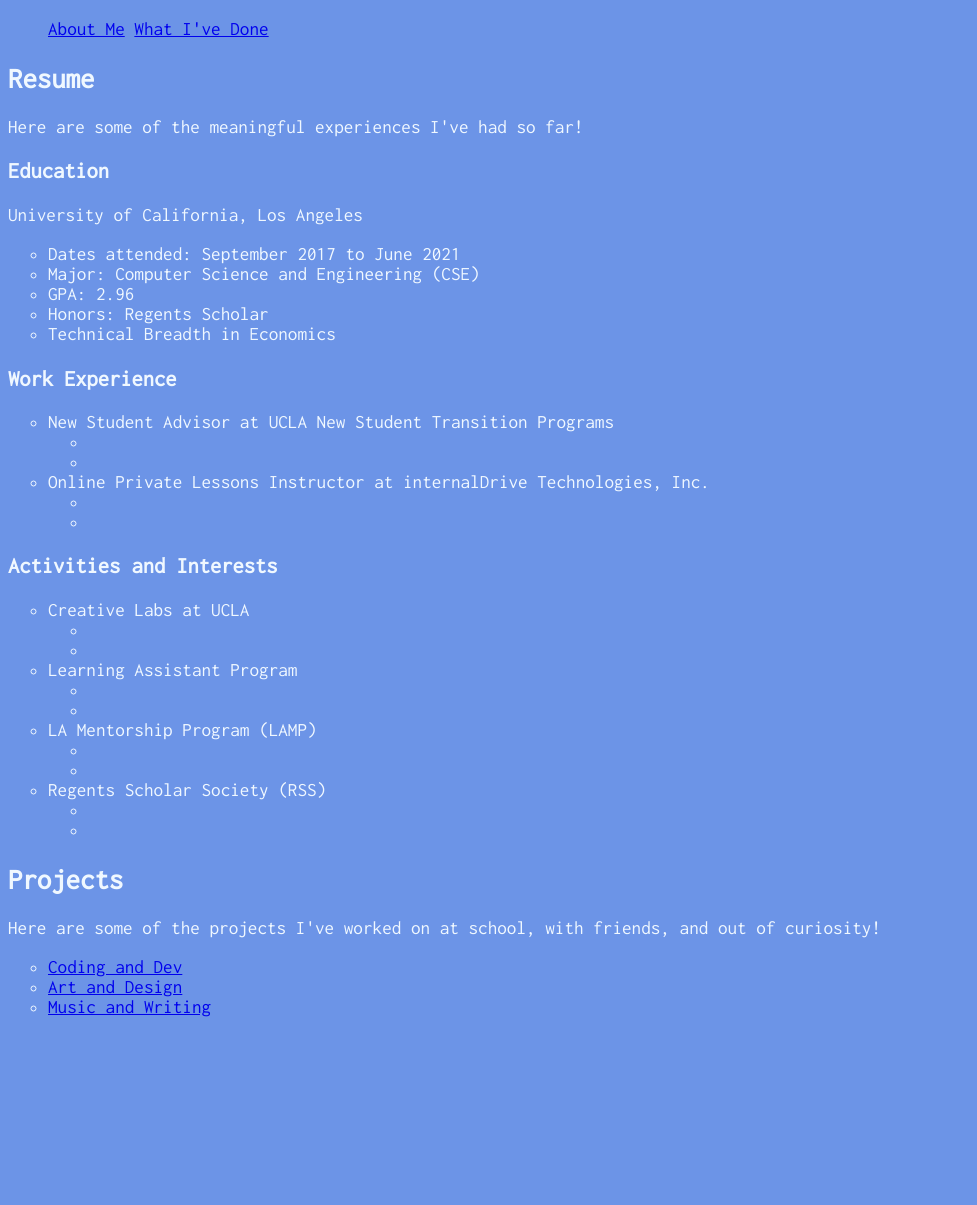
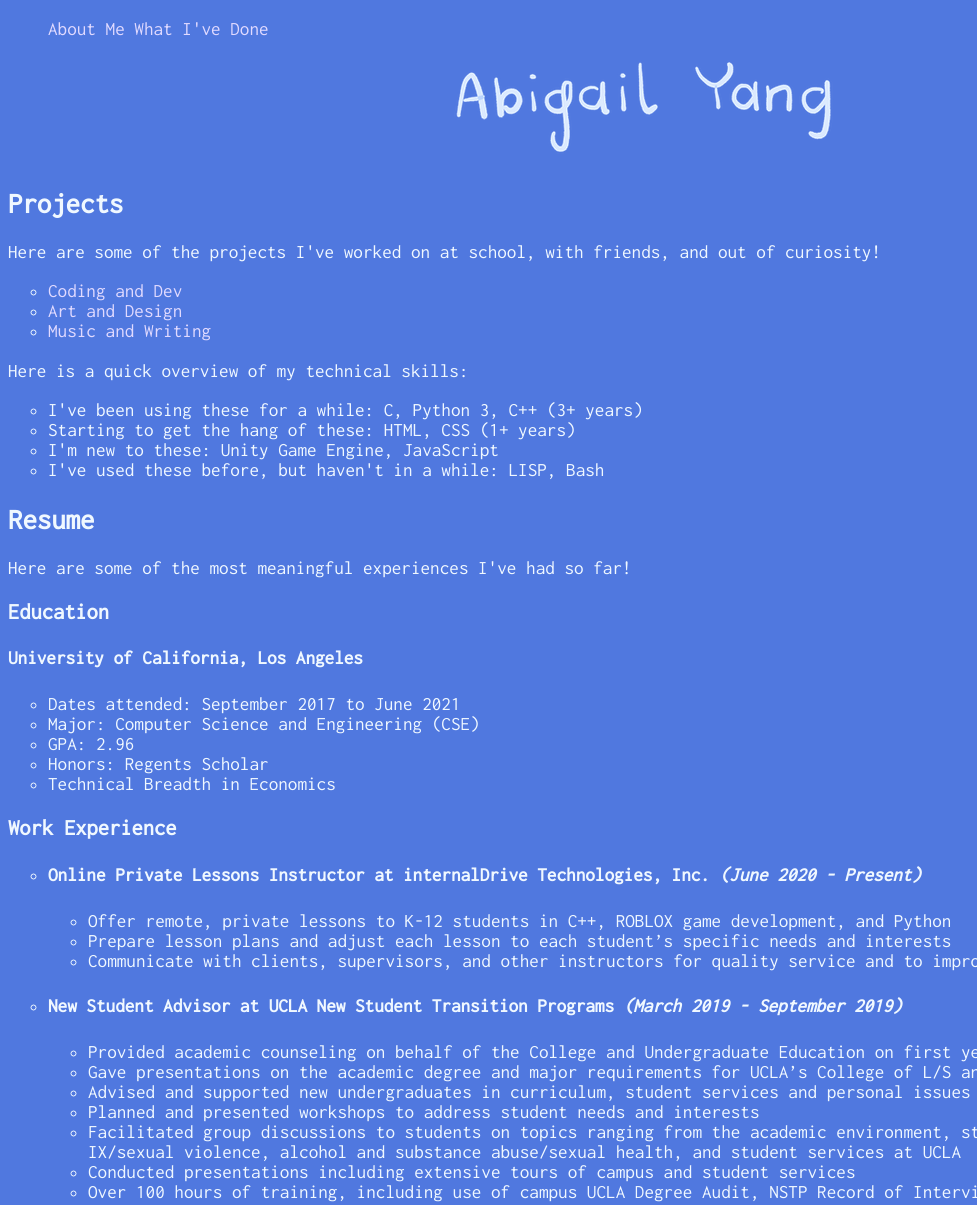
Before and after one commit to yangjabigail/yangjabigail.github.io, a plain HTML site: page projres.html in a window 1280 px wide. Shown: the top 1205 px of the page, without its empty margins (0-977 px from the left). Before the commit the page ends 1036 px from the top, so only its background shows below. Drawn offline with Linux system fonts and the light colour scheme.

Commit message:
Finished resume page HTML

```diff
--- a/projres.html
+++ b/projres.html
@@ -19,16 +19,37 @@
     </ul>
   </div>
 
+   <!-- just the header? -->
+  <center><img src="name_heading.png"></center>
+
+  <!-- Projects -->
+  <div id="projects">
+    <h2>Projects</h2>
+    <p>Here are some of the projects I've worked on at school, with friends, and out of curiosity!<p>
+    <ul>
+      <li><a href="devprojects.html">Coding and Dev</a></li>
+      <li><a href="artprojects.html">Art and Design</a></li>
+      <li><a href="musicprojects.html">Music and Writing</a></li>
+    </ul>
+    <p>Here is a quick overview of my technical skills:</p>
+    <ul>
+      <li>I've been using these for a while: C, Python 3, C++ (3+ years)</li>
+      <li>Starting to get the hang of these: HTML, CSS (1+ years)</li>
+      <li>I'm new to these: Unity Game Engine, JavaScript</li>
+      <li>I've used these before, but haven't in a while: LISP, Bash</li>
+    </ul>
+  </div>
+
   <!-- Resume -->
   <div id="resume">
     <!-- Heading -->
     <h2>Resume</h2>
-    <p>Here are some of the meaningful experiences I've had so far!</p>
+    <p>Here are some of the most meaningful experiences I've had so far!</p>
 
     <!-- Actual Resume content-->
     <!-- Education list -->
     <h3>Education</h3>
-    <p>University of California, Los Angeles</p>
+    <h4>University of California, Los Angeles</h4>
     <ul>
       <li>Dates attended: September 2017 to June 2021</li>
       <li>Major: Computer Science and Engineering (CSE)</li>
@@ -40,17 +61,23 @@
     <!-- Work Experience nested list -->
     <h3>Work Experience</h3>
     <ul>
-      <li>New Student Advisor at UCLA New Student Transition Programs
+      <li><h4>Online Private Lessons Instructor at internalDrive Technologies, Inc. <i>(June 2020 - Present)</i></h4>
         <ul>
-          <li></li>
-          <li></li>
+          <li>Offer remote, private lessons to K-12 students in C++, ROBLOX game development, and Python </li>
+          <li>Prepare lesson plans and adjust each lesson to each student’s specific needs and interests</li>
+          <li>Communicate with clients, supervisors, and other instructors for quality service and to improve teaching skills</li>
         </ul>
       </li>
 
-      <li>Online Private Lessons Instructor at internalDrive Technologies, Inc.
+      <li><h4>New Student Advisor at UCLA New Student Transition Programs <i>(March 2019 - September 2019)</i></h4>
         <ul>
-          <li></li>
-          <li></li>
+          <li>Provided academic counseling on behalf of the College and Undergraduate Education on first year enrollment plans</li>
+          <li>Gave presentations on the academic degree and major requirements for UCLA’s College of L/S and HSSEAS</li>
+          <li>Advised and supported new undergraduates in curriculum, student services and personal issues regarding transition to UCLA</li>
+          <li>Planned and presented workshops to address student needs and interests</li>
+          <li>Facilitated group discussions to students on topics ranging from the academic environment, student diversity, Title IX/sexual violence, alcohol and substance abuse/sexual health, and student services at UCLA</li>
+          <li>Conducted presentations including extensive tours of campus and student services</li>
+          <li>Over 100 hours of training, including use of campus UCLA Degree Audit, NSTP Record of Interview, and NSTP desktop programs</li>
         </ul>
       </li>
 
@@ -59,31 +86,36 @@
     <!-- Extracurriculars nested list -->
     <h3>Activities and Interests</h3>
     <ul>
-      <li>Creative Labs at UCLA
+      <li><h4>Creative Labs at UCLA <i>(October 2017 - Present)</i></h4>
         <ul>
-          <li></li>
-          <li></li>
+          <li>Collaborated on several multidisciplinary project teams through creative arts and music</li>
+          <li>Designed, scripted, edited, and recorded an educational video about linked lists and sentinel nodes</li>
+          <li>Produced soundtrack files for a horror game using GarageBand and keyboard music</li>
+          <li>Created 3D graphics animation to display creative writing with HTML, CSS, and JavaScript</li>
         </ul>
       </li>
 
-      <li>Learning Assistant Program
+      <li><h4>Learning Assistant Program <i>(March 2020 - Present)</i></h4>
         <ul>
-          <li></li>
-          <li></li>
+          <li>Provided academic assistance to students in CS31, an introductory C++ course at UCLA</li>
+          <li>Communicated with other Learning Assistants and computer science instructors in order to facilitate learning for students across lectures, discussions, and office hours</li>
+          <li>Attended pedagogy seminars and consistently reflected on teaching strategies and interpersonal skills</li>
         </ul>
       </li>
 
-      <li>LA Mentorship Program (LAMP)
+      <li><h4>LA Mentorship Program (LAMP) <i>(April 2018 - May 2019)</i></h4>
         <ul>
-          <li></li>
-          <li></li>
+          <li>Provided volunteer SAT tutoring to students at University High School in Los Angeles</li>
+          <li>Participated in campus tours and other activities to encourage students to pursue higher education</li>
+          <li>Attended meetings to discuss further ideas for mentorship and guidance</li>
         </ul>
       </li>
 
-      <li>Regents Scholar Society (RSS)
+      <li><h4>Regents Scholar Society (RSS) <i>(October 2017 - September 2018)</i></h4>
         <ul>
-          <li></li>
-          <li></li>
+          <li>Assisted other society members with community service projects</li>
+          <li>Discussed design ideas for RSS website and spirit gear as Website Manager</li>
+          <li>Welcomed new prospective Regents Scholar students to UCLA and offered information and guidance</li>
         </ul>
       </li>
 
@@ -91,14 +123,4 @@
 
   </div>
 
-  <div id="projects">
-    <h2>Projects</h2>
-    <p>Here are some of the projects I've worked on at school, with friends, and out of curiosity!<p>
-    <ul>
-      <li><a href="devprojects.html">Coding and Dev</a></li>
-      <li><a href="artprojects.html">Art and Design</a></li>
-      <li><a href="musicprojects.html">Music and Writing</a></li>
-    </ul>
-  </div>
-
 </body>
--- a/style.css
+++ b/style.css
@@ -1,6 +1,6 @@
 body {
   font-family: 'Inconsolata', monospace;
-  background-color:#6c94e7;
+  background-color:#5078df;
   color:aliceblue;
   font-size:1.5vw;
 }
@@ -9,17 +9,22 @@
   list-style-type: circle;
 }
 
+a {
+  color:#e1daff;
+  text-decoration:none;
+}
+
+a:hover {
+  background-color: #5282e6;
+  color:aliceblue;
+  text-decoration:none;
+}
+
 .navbar li {
   display:inline;
   color:aliceblue;
 }
 
-.navbar li a:hover {
-  background-color: #606cd1;
-  color:aliceblue;
-  font-size:1.6vw;
-}
-
 .text-container {
   align:left;
 }
```
Also changed, not shown: artprojects.html (+3 -0 lines), devprojects.html (+3 -0 lines), index.html (+1 -1 lines), musicprojects.html (+3 -0 lines), name_heading.png (added).
